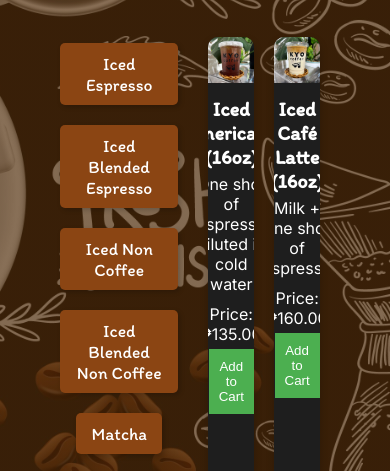
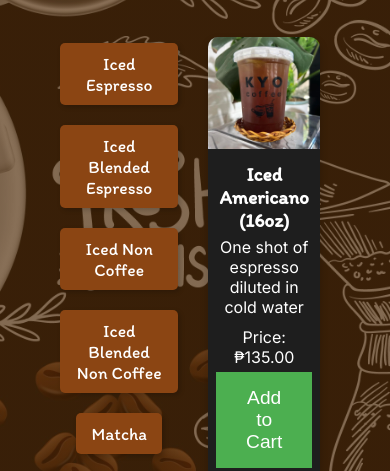
Before and after one commit to YshikageOne/KyoCoffee, a plain HTML site: page order.html in a window 390 px wide. Shown: the part 354-825 px from the top of the page. Drawn offline with Linux system fonts and the light colour scheme; a web font is replaced by a local one.

Commit message:
Update style.css

```diff
--- a/style.css
+++ b/style.css
@@ -637,11 +637,25 @@ footer .contact-us i {
     }
 
     .menu-items {
-        grid-template-columns: repeat(2, 1fr);
+        grid-template-columns: 1fr;
     }
 
     .menu-item {
         width: 100%;
+        margin-bottom: 20px;
+    }
+
+    .menu-item h3 {
+        font-size: larger;
+    }
+
+    .menu-item p {
+        font-size: medium;
+    }
+
+    .menu-item button {
+        padding: 15px 30px;
+        font-size: larger;
     }
 
     .lower-section img {
```
